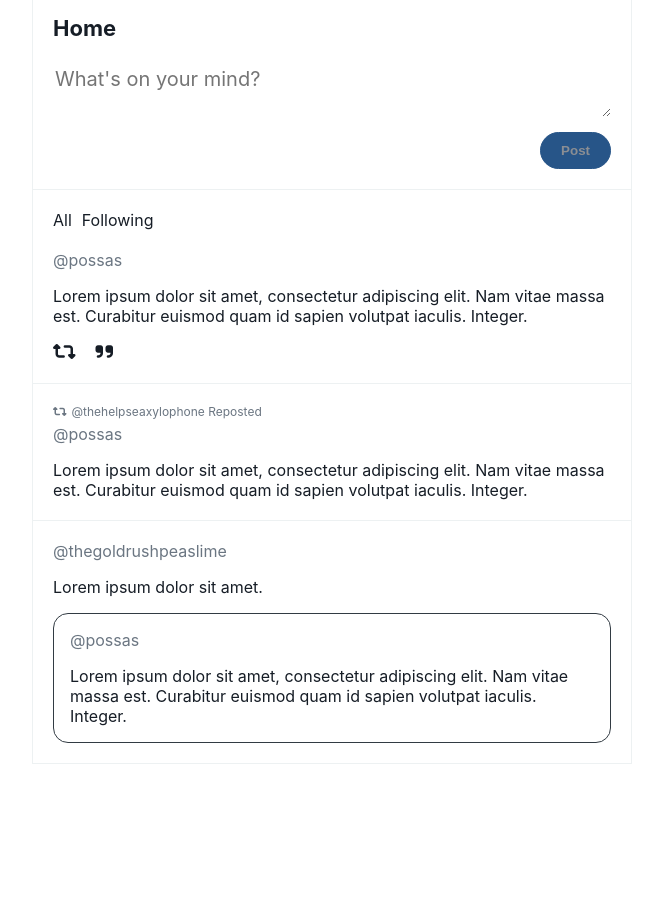
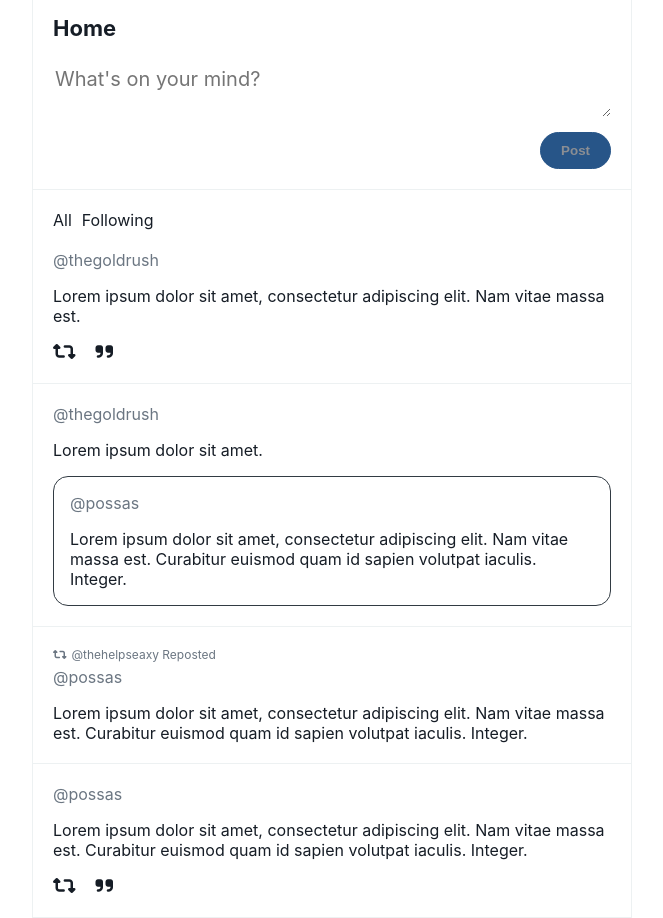
Before and after one commit to mpossas/app-posterr, a Vue app: page / in a window 1280 px wide. Shown: the whole page, without its empty margins (308-971 px from the left). Before the commit the page ends 800 px from the top, so only its background shows below. Built offline with nearby package versions, Linux system fonts and the light colour scheme.

Commit message:
Fix post service

```diff
--- a/src/data/database.js
+++ b/src/data/database.js
@@ -8,21 +8,21 @@ const users = [
   },
   {
     id: 2,
-    username: 'thehelpseaxylophone',
+    username: 'thehelpseaxy',
     dateJoined: '2022-04-06T19:43:14.158Z',
     loggedIn: false,
     follows: [1, 3]
   },
   {
     id: 3,
-    username: 'thegoldrushpeaslime',
+    username: 'thegoldrush',
     dateJoined: '2022-04-05T19:43:14.158Z',
     loggedIn: false,
     follows: []
   },
   {
     id: 4,
-    username: 'thegoldrushwhatever',
+    username: 'alligatortears',
     dateJoined: '2022-04-04T19:43:14.158Z',
     loggedIn: false,
     follows: [3]
@@ -40,18 +40,25 @@ const posts = [
   {
     id: 1649381177650,
     type: 'repost',
-    author: 'thehelpseaxylophone',
+    author: 'thehelpseaxy',
     authorId: 2,
-    originalPostId: 1
+    originalPostId: 1649381118880
   },
   {
     id: 1649381190537,
     type: 'quote',
-    author: 'thegoldrushpeaslime',
+    author: 'thegoldrush',
     authorId: 3,
-    originalPostId: 1,
+    originalPostId: 1649381118880,
     comment: 'Lorem ipsum dolor sit amet.'
   },
+  {
+    id: 1649434679994,
+    type: 'post',
+    author: 'thegoldrush',
+    authorId: 3,
+    content: 'Lorem ipsum dolor sit amet, consectetur adipiscing elit. Nam vitae massa est.'
+  }
 ]
 
 export const initDatabase = () => {
--- a/src/services/posts.js
+++ b/src/services/posts.js
@@ -1,14 +1,15 @@
 import { getCurrentUser } from './users'
 
-const getPosts = () => JSON.parse(localStorage.getItem('posts'))
+const getPosts = () => JSON.parse(localStorage.getItem('posts')).sort((a, b) => b.id - a.id)
 
 const userCantPost = () => {
   const posts = getPosts()
   const { id: currentUserId } = getCurrentUser()
+  const today = new Date().getDay()
 
   const postsToday = posts.reduce((total, { id: postId, authorId }) => {
     const datePosted = new Date(postId)
-    const postedToday = datePosted.getDay() === new Date().getDay()
+    const postedToday = datePosted.getDay() === today
     const currentUserIsAuthor = currentUserId === authorId
     const increment = currentUserIsAuthor && postedToday
 
@@ -42,7 +43,7 @@ export const getPost = id => {
   return new Promise(resolve => {
     setTimeout(() => {
       const posts = getPosts()
-      const post = posts.find(post => post.id = id)
+      const post = posts.find(post => post.id === id)
       resolve(post)
     }, 500)
   })
@@ -53,7 +54,7 @@ export const postMessage = message => {
     setTimeout(() => {
       if (userCantPost()) {
         reject()
-      }
+      } else {
         const posts = getPosts()
         const { id, username } = getCurrentUser()
 
@@ -67,6 +68,7 @@ export const postMessage = message => {
 
         localStorage.setItem('posts', JSON.stringify(posts))
         resolve()
+      }
     }, 500)
   })
 }
```
Lines whose indentation alone changed are shown as unchanged.
